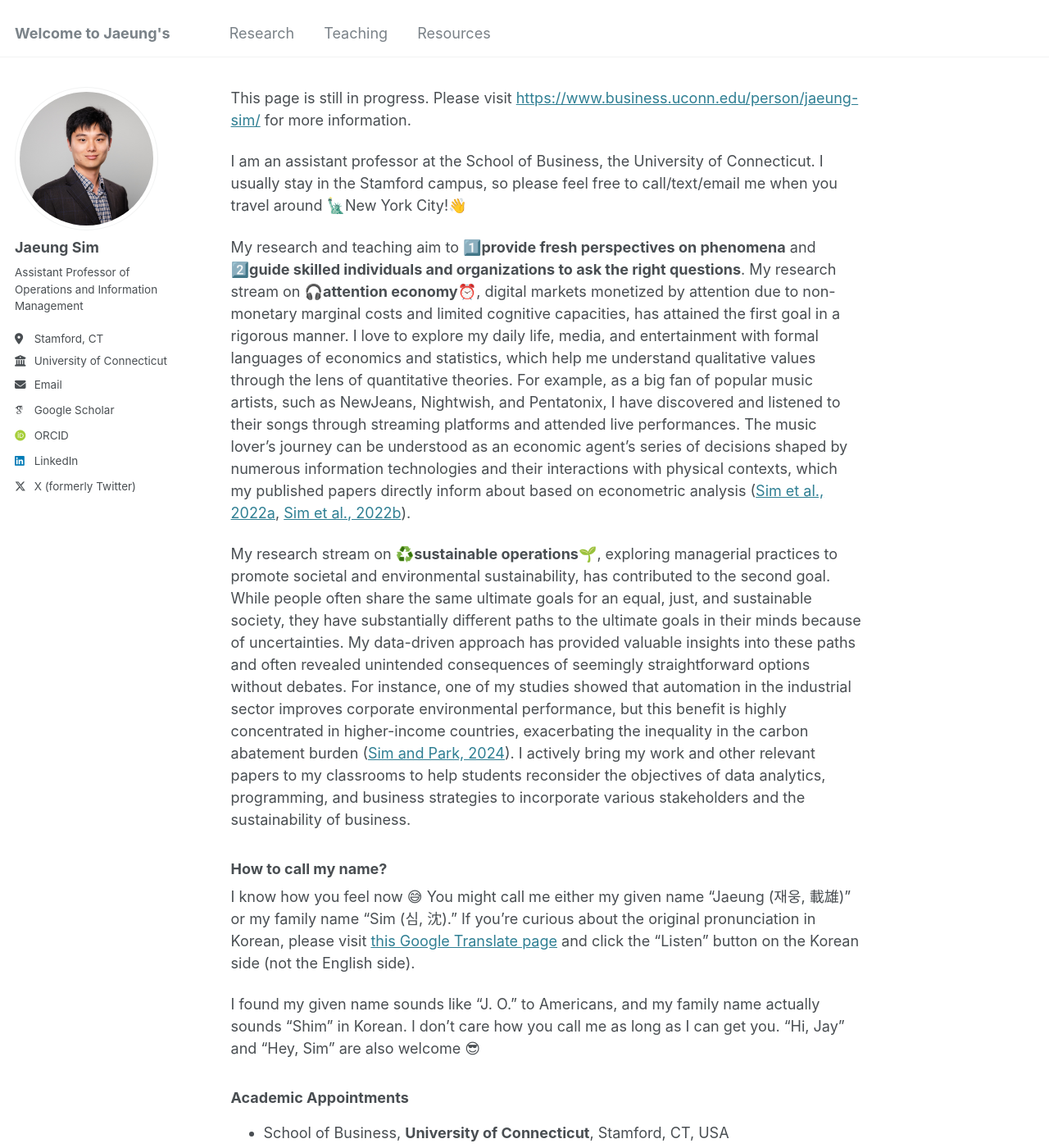
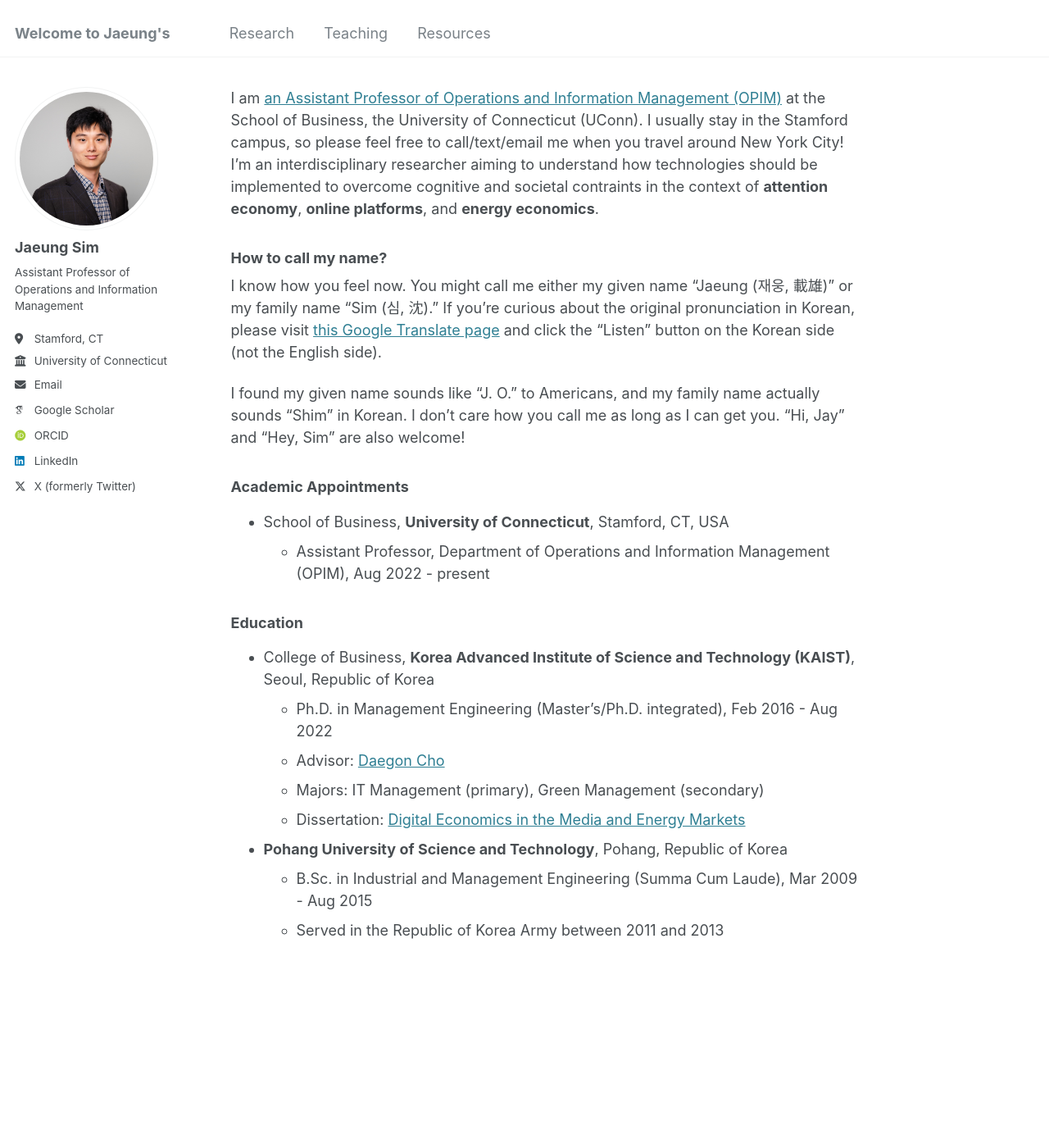
Before and after one commit to jaeungs/jaeungs.github.io, a Jekyll site: the page built from _pages/about.md, in a window 1280 px wide and 1400 px high. Shown: the whole window at 82% size. Built offline with Jekyll 4.4.1, drawn with Linux system fonts in a browser that asks for light colours; emoji names are drawn with the system emoji font; some web fonts are replaced.

Commit message:
Update about.md

```diff
--- a/_pages/about.md
+++ b/_pages/about.md
@@ -7,18 +7,12 @@ redirect_from:
   - /about.html
 ---
 
-This page is still in progress. Please visit <https://www.business.uconn.edu/person/jaeung-sim/> for more information.
-
-I am an assistant professor at the School of Business, the University of Connecticut. I usually stay in the Stamford campus, so please feel free to call/text/email me when you travel around :statue_of_liberty:New York City!:wave:
-
-My research and teaching aim to :one:**provide fresh perspectives on phenomena** and :two:**guide skilled individuals and organizations to ask the right questions**. My research stream on :headphones:**attention economy**:alarm_clock:, digital markets monetized by attention due to non-monetary marginal costs and limited cognitive capacities, has attained the first goal in a rigorous manner. I love to explore my daily life, media, and entertainment with formal languages of economics and statistics, which help me understand qualitative values through the lens of quantitative theories. For example, as a big fan of popular music artists, such as NewJeans, Nightwish, and Pentatonix, I have discovered and listened to their songs through streaming platforms and attended live performances. The music lover's journey can be understood as an economic agent's series of decisions shaped by numerous information technologies and their interactions with physical contexts, which my published papers directly inform about based on econometric analysis ([Sim et al., 2022a](https://doi.org/10.1287/mksc.2021.1321), [Sim et al., 2022b](https://doi.org/10.1016/j.jebo.2021.12.030)).
-
-My research stream on :recycle:**sustainable operations**:seedling:, exploring managerial practices to promote societal and environmental sustainability, has contributed to the second goal. While people often share the same ultimate goals for an equal, just, and sustainable society, they have substantially different paths to the ultimate goals in their minds because of uncertainties. My data-driven approach has provided valuable insights into these paths and often revealed unintended consequences of seemingly straightforward options without debates. For instance, one of my studies showed that automation in the industrial sector improves corporate environmental performance, but this benefit is highly concentrated in higher-income countries, exacerbating the inequality in the carbon abatement burden ([Sim and Park, 2024](https://papers.ssrn.com/sol3/papers.cfm?abstract_id=5016143)). I actively bring my work and other relevant papers to my classrooms to help students reconsider the objectives of data analytics, programming, and business strategies to incorporate various stakeholders and the sustainability of business.
+I am [an Assistant Professor of Operations and Information Management (OPIM)](https://www.business.uconn.edu/person/jaeung-sim/) at the School of Business, the University of Connecticut (UConn). I usually stay in the Stamford campus, so please feel free to call/text/email me when you travel around New York City! I'm an interdisciplinary researcher aiming to understand how technologies should be implemented to overcome cognitive and societal contraints in the context of **attention economy**, **online platforms**, and **energy economics**.
 
 ### How to call my name?
-I know how you feel now :sweat_smile: You might call me either my given name "Jaeung (재웅, 載雄)" or my family name "Sim (심, 沈)." If you're curious about the original pronunciation in Korean, please visit [this Google Translate page](https://translate.google.com/?sl=ko&tl=en&text=%EC%8B%AC%EC%9E%AC%EC%9B%85&op=translate) and click the "Listen" button on the Korean side (not the English side).
+I know how you feel now. You might call me either my given name "Jaeung (재웅, 載雄)" or my family name "Sim (심, 沈)." If you're curious about the original pronunciation in Korean, please visit [this Google Translate page](https://translate.google.com/?sl=ko&tl=en&text=%EC%8B%AC%EC%9E%AC%EC%9B%85&op=translate) and click the "Listen" button on the Korean side (not the English side).
 
-I found my given name sounds like "J. O." to Americans, and my family name actually sounds "Shim" in Korean. I don't care how you call me as long as I can get you. "Hi, Jay" and "Hey, Sim" are also welcome :sunglasses:
+I found my given name sounds like "J. O." to Americans, and my family name actually sounds "Shim" in Korean. I don't care how you call me as long as I can get you. "Hi, Jay" and "Hey, Sim" are also welcome!
 
 ### Academic Appointments
 * School of Business, **University of Connecticut**, Stamford, CT, USA
```
